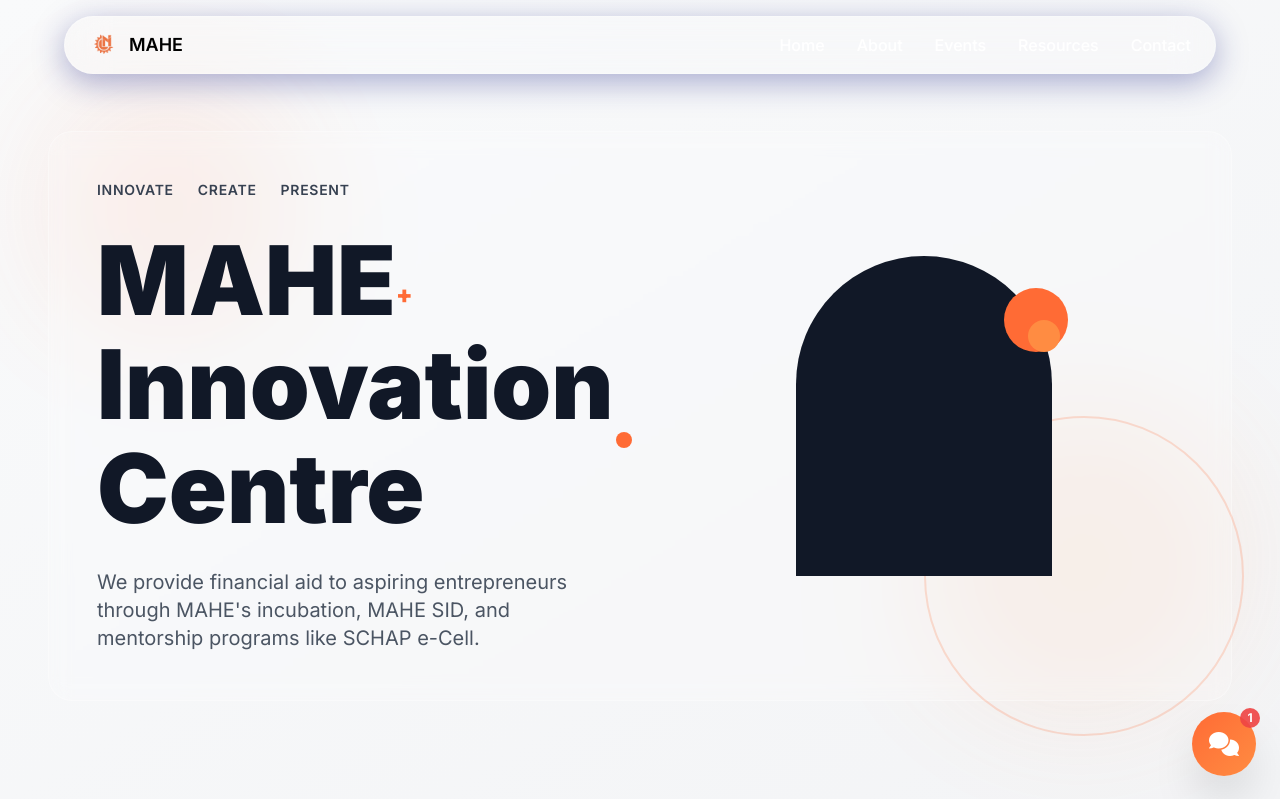
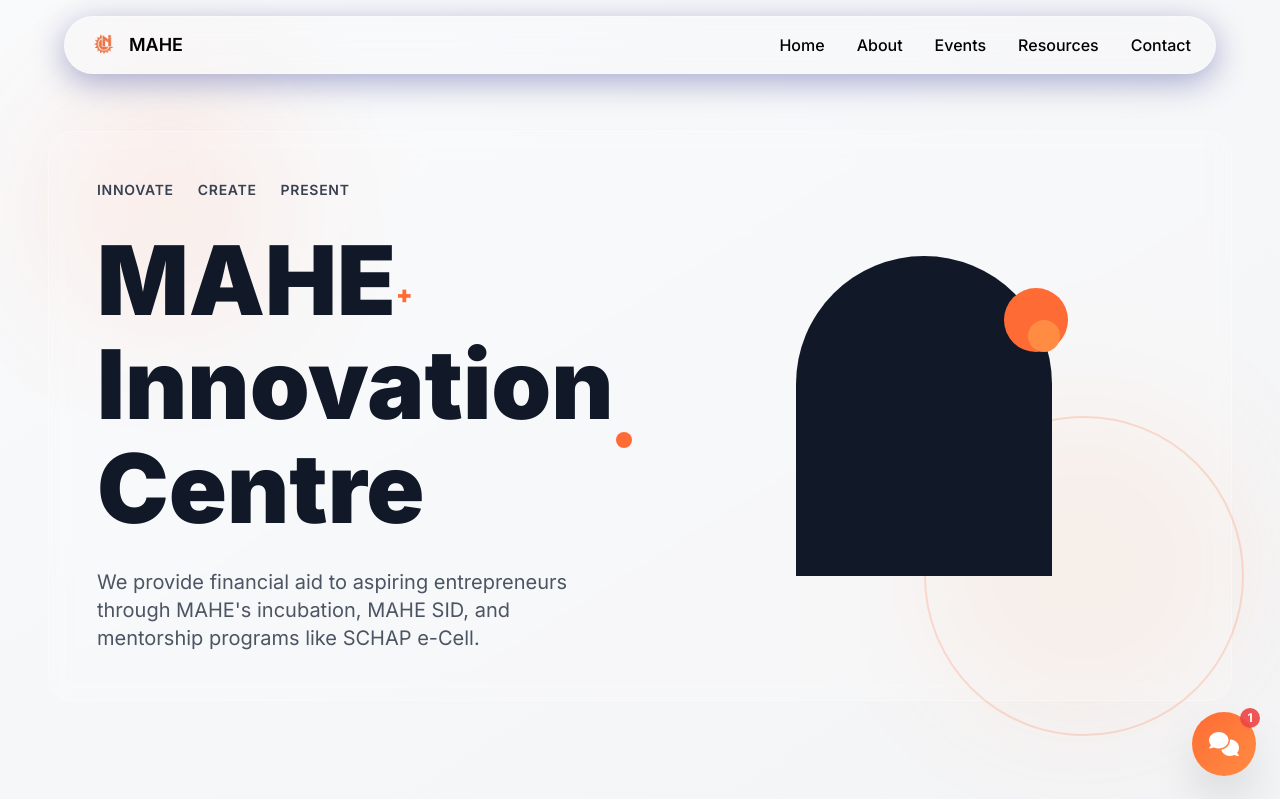
Before and after one commit to rudraa2005/MIC-website, a Flask app: page / in a window 1280 px wide. Shown: the top 799 px of the page. Run offline with Flask 3, Linux system fonts and the light colour scheme; data comes from the database, SQL or seed files in the repository; parts of the project's set-up code (start-up, migrations or seed data) failed here and were passed over; some libraries are stand-ins or nearby versions; some web fonts are replaced.

Commit message:
Update index-tailwind.html

```diff
--- a/backend/templates/index-tailwind.html
+++ b/backend/templates/index-tailwind.html
@@ -81,15 +81,15 @@
 
     <!-- Desktop Nav -->
     <div class="hidden md:flex items-center space-x-8">
-      <a href="{{ url_for('main.index') }}#home" class="nav-link relative text-white hover:text-orange-primary font-medium">Home</a>
-      <a href="{{ url_for('main.about') }}" class="nav-link relative text-white hover:text-orange-primary font-medium">About</a>
-      <a href="{{ url_for('main.events') }}" class="nav-link relative text-white hover:text-orange-primary font-medium">Events</a>
-      <a href="{{ url_for('main.resources') }}" class="nav-link relative text-white hover:text-orange-primary font-medium">Resources</a>
-      <a href="{{ url_for('main.contact') }}" class="nav-link relative text-white hover:text-orange-primary font-medium">Contact</a>
+      <a href="{{ url_for('main.index') }}#home" class="nav-link relative text-black hover:text-orange-primary font-medium">Home</a>
+      <a href="{{ url_for('main.about') }}" class="nav-link relative text-black hover:text-orange-primary font-medium">About</a>
+      <a href="{{ url_for('main.events') }}" class="nav-link relative text-black hover:text-orange-primary font-medium">Events</a>
+      <a href="{{ url_for('main.resources') }}" class="nav-link relative text-black hover:text-orange-primary font-medium">Resources</a>
+      <a href="{{ url_for('main.contact') }}" class="nav-link relative text-black hover:text-orange-primary font-medium">Contact</a>
     </div>
 
     <!-- Mobile Menu Button -->
-    <button id="menu-btn" class="md:hidden text-white hover:text-orange-primary transition">
+    <button id="menu-btn" class="md:hidden text-black hover:text-orange-primary transition">
       <i class="fas fa-bars text-xl"></i>
     </button>
   </div>
@@ -99,11 +99,11 @@
     id="mobile-menu"
     class="hidden md:hidden flex-col absolute top-full left-0 w-full bg-[#0b0c10]/95 backdrop-blur-xl border border-white/10 rounded-2xl shadow-lg py-4 px-6 space-y-3 mt-2 transition-all duration-300 ease-in-out"
   >
-    <a href="{{ url_for('main.index') }}#home" class="block text-white hover:text-orange-primary font-medium">Home</a>
-    <a href="{{ url_for('main.about') }}" class="block text-white hover:text-orange-primary font-medium">About</a>
-    <a href="{{ url_for('main.events') }}" class="block text-white hover:text-orange-primary font-medium">Events</a>
-    <a href="{{ url_for('main.resources') }}" class="block text-white hover:text-orange-primary font-medium">Resources</a>
-    <a href="{{ url_for('main.contact') }}" class="block text-white hover:text-orange-primary font-medium">Contact</a>
+    <a href="{{ url_for('main.index') }}#home" class="block text-black hover:text-orange-primary font-medium">Home</a>
+    <a href="{{ url_for('main.about') }}" class="block text-black hover:text-orange-primary font-medium">About</a>
+    <a href="{{ url_for('main.events') }}" class="block text-black hover:text-orange-primary font-medium">Events</a>
+    <a href="{{ url_for('main.resources') }}" class="block text-black hover:text-orange-primary font-medium">Resources</a>
+    <a href="{{ url_for('main.contact') }}" class="block text-black hover:text-orange-primary font-medium">Contact</a>
   </div>
 </nav>
   <!-- Hero Section -->
```
